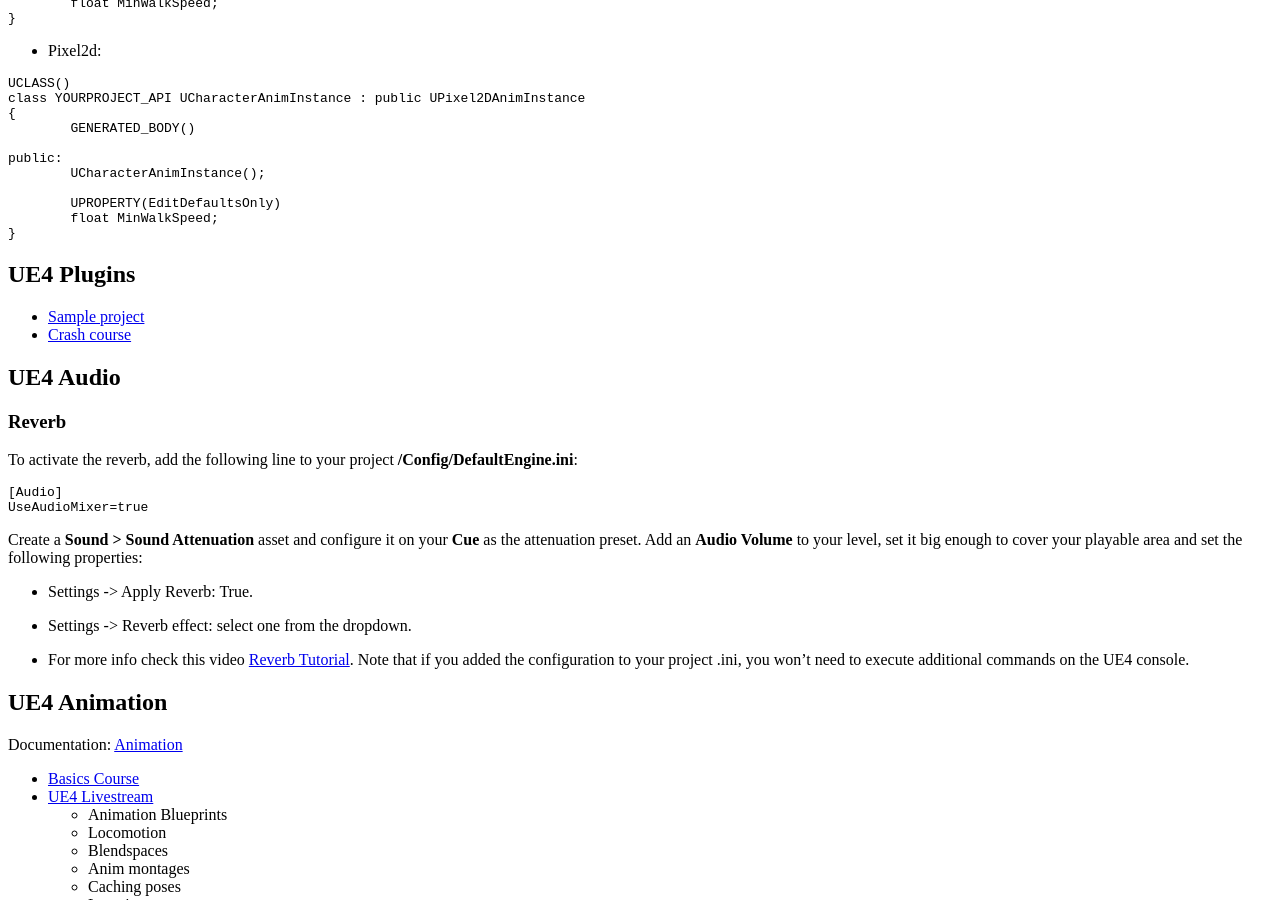
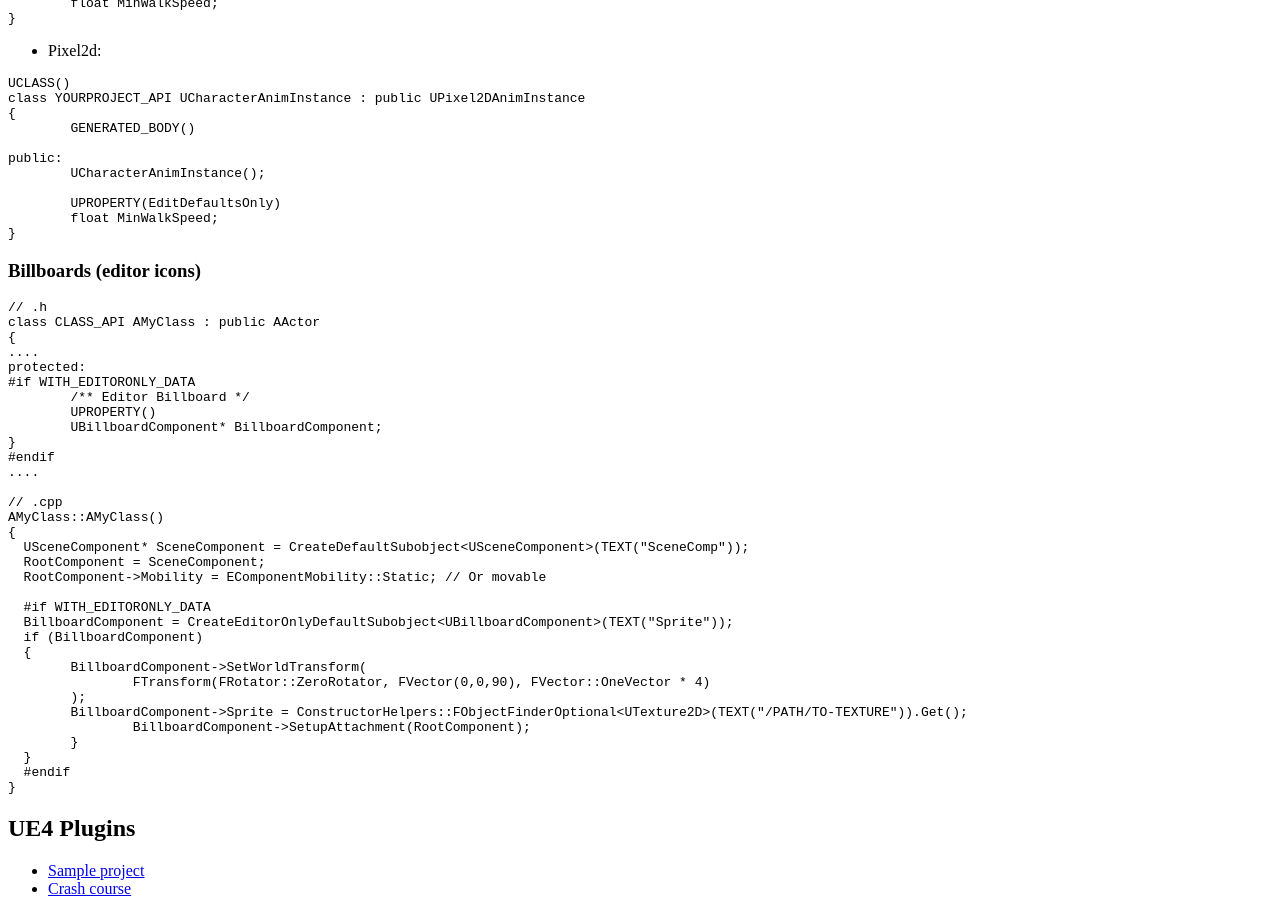
Before and after one commit to equilaterus/wikilaterus, a Jekyll site: the page built from wiki/Videogames-UE4-Development.md, in a window 1280 px wide and 900 px high, scrolled down 6416 px. Built offline with Jekyll 4.4.1, drawn with Linux system fonts in a browser that asks for light colours; nearby versions of some CDN libraries; a style sheet for code colours, icons or effects is not loaded; some of the changed text lies outside the part shown.

Commit message:
Updated UE4 wiki

````diff
--- a/wiki/Videogames-UE4-Development.md
+++ b/wiki/Videogames-UE4-Development.md
@@ -328,7 +328,43 @@
 }
 ```
 
+### Billboards (editor icons)
 
+```cpp
+// .h
+class CLASS_API AMyClass : public AActor
+{
+....
+protected:
+#if WITH_EDITORONLY_DATA
+	/** Editor Billboard */
+	UPROPERTY()
+	UBillboardComponent* BillboardComponent;
+}
+#endif
+....
+
+// .cpp
+AMyClass::AMyClass()
+{
+  USceneComponent* SceneComponent = CreateDefaultSubobject<USceneComponent>(TEXT("SceneComp"));
+  RootComponent = SceneComponent;
+  RootComponent->Mobility = EComponentMobility::Static; // Or movable
+
+  #if WITH_EDITORONLY_DATA
+  BillboardComponent = CreateEditorOnlyDefaultSubobject<UBillboardComponent>(TEXT("Sprite"));
+  if (BillboardComponent)
+  {
+	BillboardComponent->SetWorldTransform(
+		FTransform(FRotator::ZeroRotator, FVector(0,0,90), FVector::OneVector * 4)
+	);
+	BillboardComponent->Sprite = ConstructorHelpers::FObjectFinderOptional<UTexture2D>(TEXT("/PATH/TO-TEXTURE")).Get();
+		BillboardComponent->SetupAttachment(RootComponent);
+	}
+  }
+  #endif
+}
+```
 
 ## UE4 Plugins
 
````
